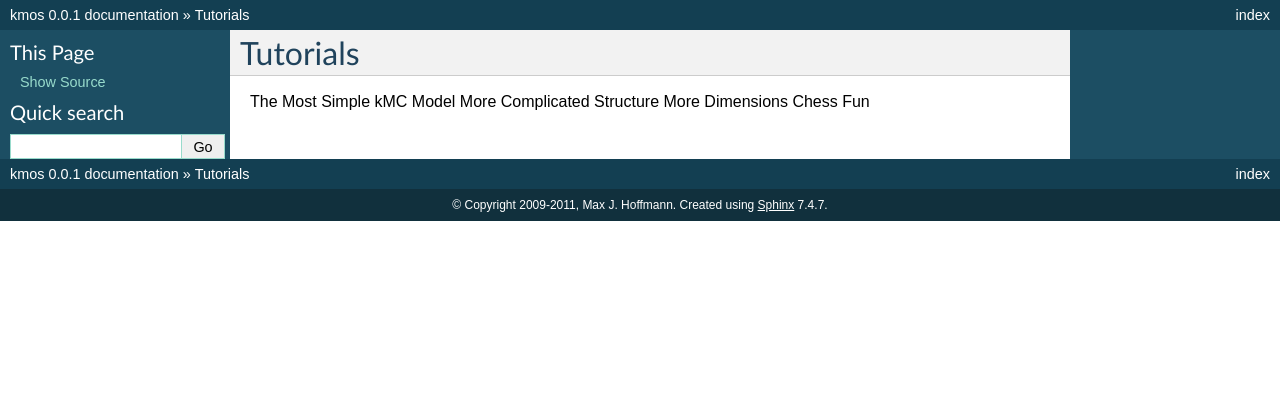
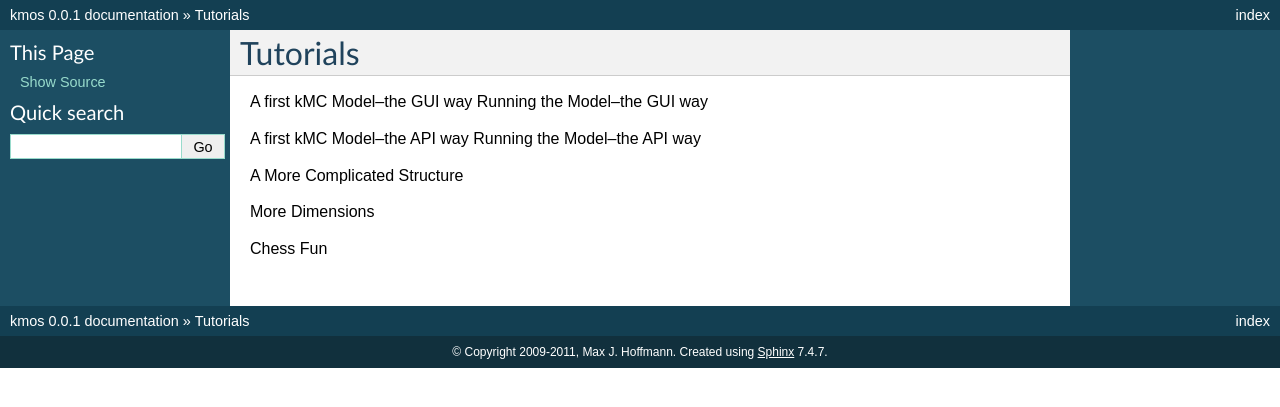
Before and after one commit to mhoffman/kmos, a Sphinx documentation site: the page built from doc/source/tutorials/index.rst, in a window 1280 px wide. Shown: the top 407 px of the page. Built offline with Sphinx 7.4.7, drawn with Linux system fonts in a browser that asks for light colours; formulas are drawn with MathJax 3.

Commit message:
Updated documentation

```diff
--- a/doc/source/reference.rst
+++ b/doc/source/reference.rst
@@ -57,7 +57,7 @@ kmos.model
 
 .. automodule:: kmos.model
 
-kmos.view
+kmos.run
 =========
 
 .. automodule:: kmos.view
--- a/doc/source/tutorials/index.rst
+++ b/doc/source/tutorials/index.rst
@@ -1,7 +1,14 @@
 Tutorials
 =========
 
-The Most Simple kMC Model
-More Complicated Structure
+A first kMC Model--the GUI way
+Running the Model--the GUI way
+
+A first kMC Model--the API way
+Running the Model--the API way
+
+A More Complicated Structure
+
 More Dimensions
+
 Chess Fun
```
Also changed, not shown: doc/source/topic_guides/data_model.rst (+35 -0 lines).
